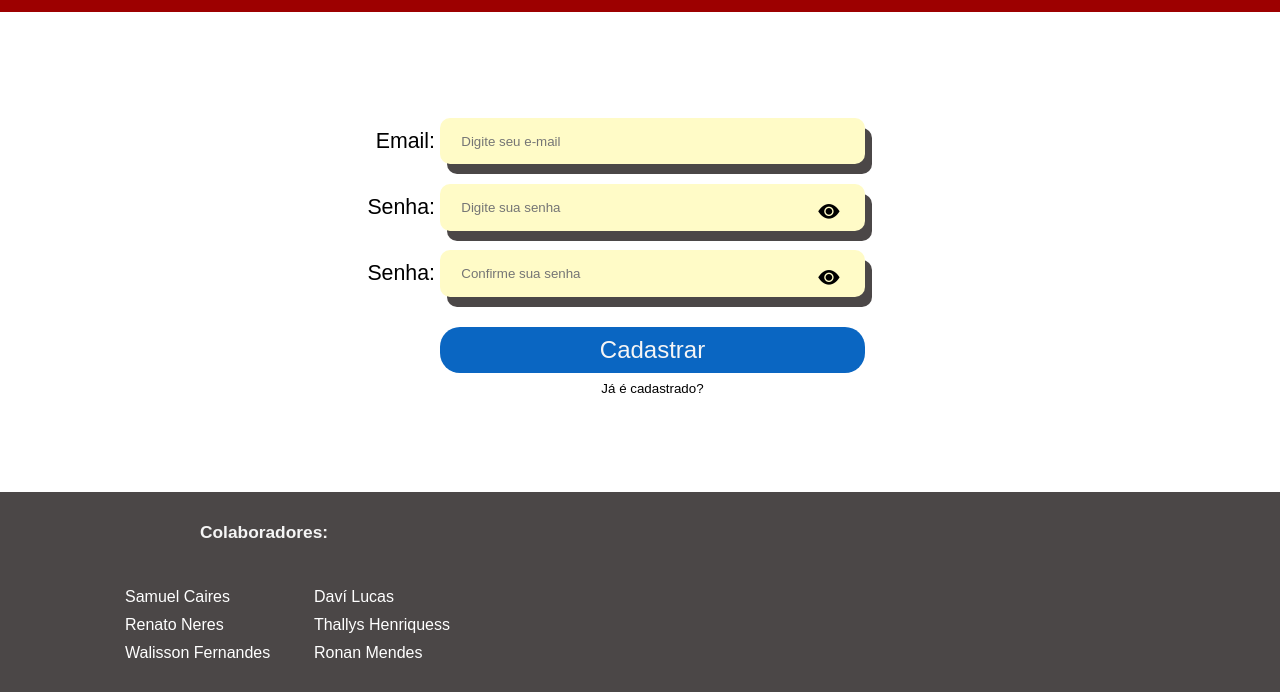
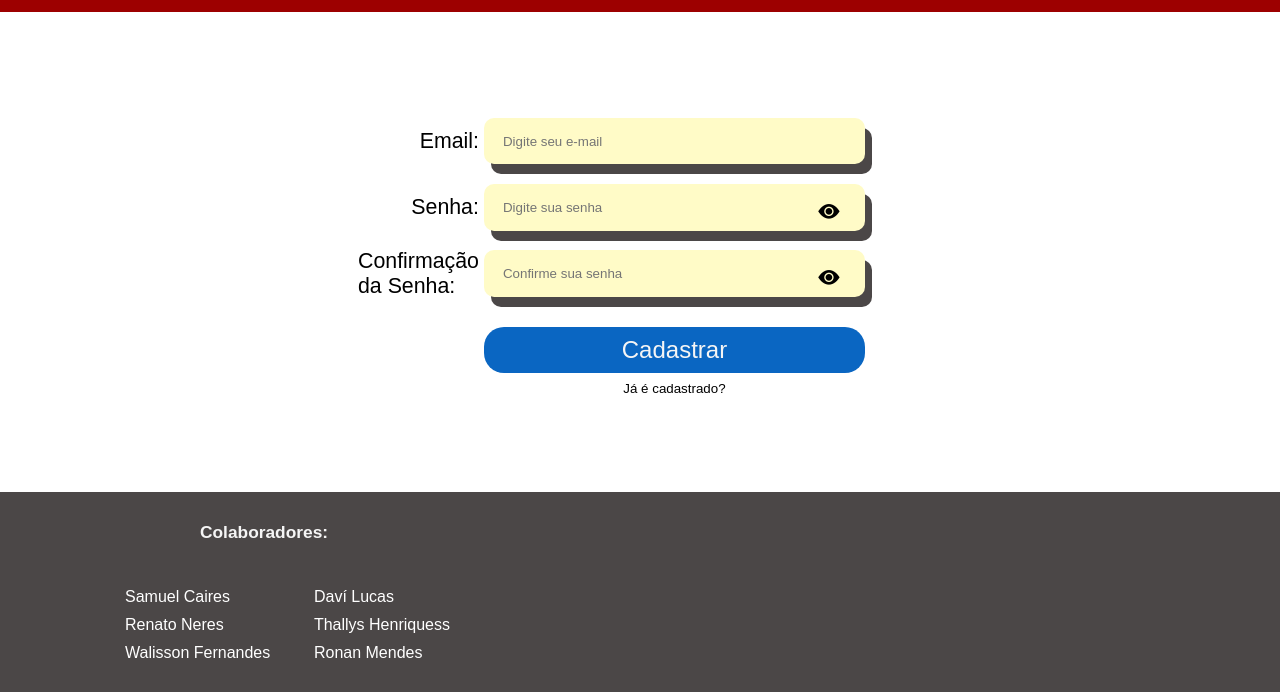
Before and after one commit to Davilucasanteves/trabalho-final-web, a plain HTML site: page webCore/cadastro.html in a window 1280 px wide. Shown: the part 108-800 px from the top of the page. Drawn offline with nearby package versions, Linux system fonts and the light colour scheme.

Commit message:
Update cadastro.html

```diff
--- a/webCore/cadastro.html
+++ b/webCore/cadastro.html
@@ -18,12 +18,15 @@
         <form id="form" action="">
             <label for="email">Email:</label>
             <input id="email" name="email" type="text" placeholder="Digite seu e-mail">
+
             <label for="senha">Senha:</label>
             <input id="senha" name="senha" type="password" placeholder="Digite sua senha">
-            <label for="confirmaSenha">Senha:</label>
-            <input id="confirmaSenha"type="password" placeholder="Confirme sua senha">
-            <i id="olhoSenha" class="bi bi-eye-fill" onclick="mostraSenha()"></i>
-            <i id="olhoConfirmaSenha" class="bi bi-eye-fill" onclick="mostraSenha()"></i>
+            <i id="olhoSenha" class="bi bi-eye-fill" onclick="mostraSenha(this, senha)"></i>
+
+            <label for="confirmaSenha">Confirmação da Senha:</label>
+            <input id="confirmaSenha" type="password" placeholder="Confirme sua senha">
+            <i id="olhoConfirmaSenha" class="bi bi-eye-fill" onclick="mostraSenha(this, confirmaSenha)"></i>
+
             <input class="bntEnviar" type="submit" value="Cadastrar">
             <a id="cadastrar" href="../index.html">Já é cadastrado?</a>
         </form>
```
